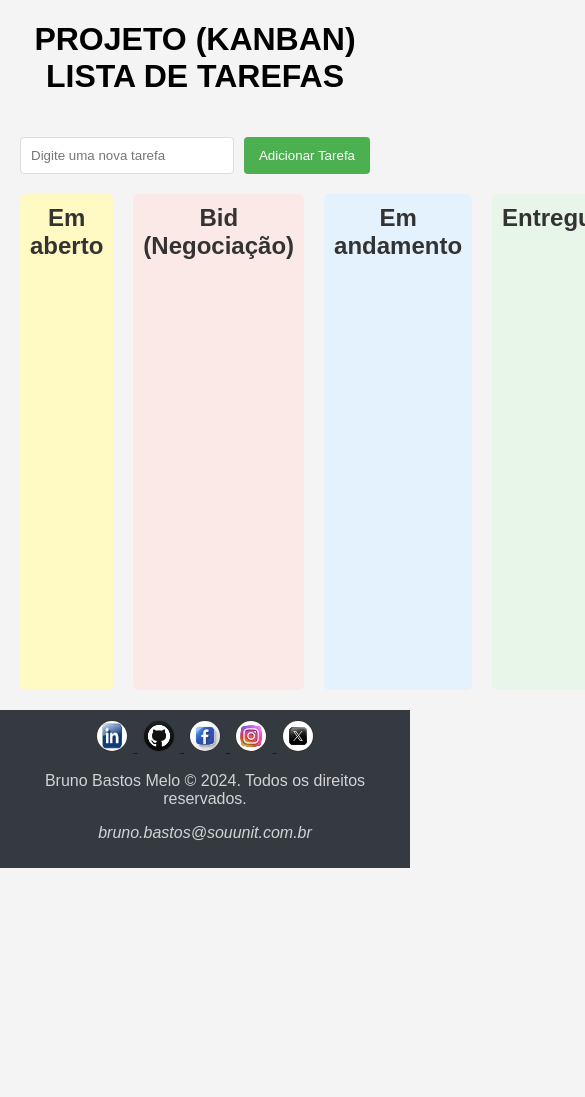
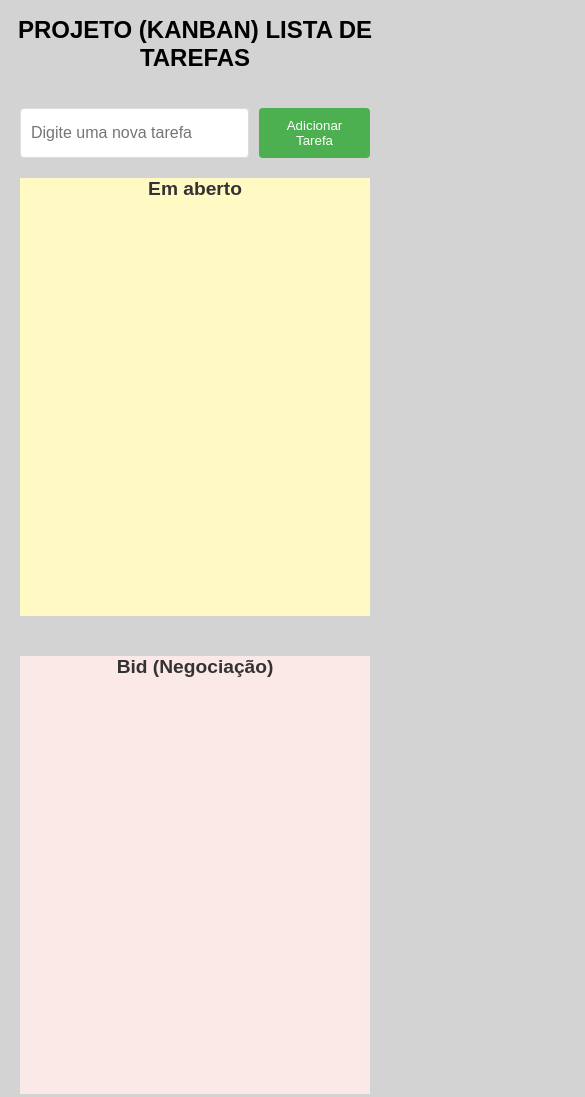
Before and after one commit to bastosmelo/Projeto_Kanban_-_Lista_de_Tarefas, a plain HTML site: page index.html in a window 390 px wide. Shown: the top 1097 px of the page, 585 px wide, since content can reach past the window. Before the commit the page ends 868 px from the top, so only its background shows below. Drawn offline with Linux system fonts and the light colour scheme.

Commit message:
Atualização do rodapé e responsividade do site.

```diff
--- a/index.html
+++ b/index.html
@@ -4,7 +4,7 @@
     <meta charset="UTF-8">
     <meta name="viewport" content="width=device-width, initial-scale=1.0">
     <title>Kanban Board</title>
-    <link rel="stylesheet" href="style.css">
+    <link rel="stylesheet" href="styles.css">
     <script src="script.js"></script>
 </head>
 <body>
@@ -36,26 +36,17 @@
             </div>
         </div>
     </div>
+    <!-- Ícones Sociais -->
     <footer class="footer">
-        <div class="social-links">
-            <a href="https://www.linkedin.com/in/bruno-bastos-melo-442ba9bb" target="_blank">
-                <img src="Imagens/LinkedIn.jpg" alt="LinkedIn" class="logo">
-            </a>
-            <a href="https://github.com/bastosmelo" target="_blank">
-                <img src="Imagens/GitHub.jpg" alt="GitHub" class="logo">
-            </a>
-            <a href="https://www.facebook.com/bastosmelo" target="_blank">
-                <img src="Imagens/Facebook.jpg" alt="Facebook" class="logo">
-            </a>
-            <a href="https://www.instagram.com/bastosmelo/" target="_blank">
-                <img src="Imagens/Instagram.jpg" alt="Instagram" class="logo">
-            </a>
-            <a href="https://x.com/BrunoBastosMelo" target="_blank">
-                <img src="Imagens/X-Twiter.jpg" alt="Twitter" class="logo">
-            </a>
+        <div class="social-icons">
+            <a href="https://www.linkedin.com/in/bruno-bastos-melo-442ba9bb" target="_blank"><img src="Imagens/LinkedIn.jpg" alt="LinkedIn" class="social-links"></a>
+            <a href="https://github.com/bastosmelo" target="_blank"><img src="Imagens/GitHub.jpg" alt="GitHub" class="social-links"></a>
+            <a href="https://www.facebook.com/bastosmelo" target="_blank"><img src="Imagens/Facebook.jpg" alt="Facebook" class="social-links"></a>
+            <a href="https://www.instagram.com/bastosmelo/" target="_blank"><img src="Imagens/Instagram.jpg" alt="Instagram" class="social-links"></a>
+            <a href="https://x.com/BrunoBastosMelo" target="_blank"><img src="Imagens/X-Twiter.jpg" alt="X-Twiter" class="social-links"></a>
         </div>
-        <p>Bruno Bastos Melo © 2024. Todos os direitos reservados.</p>
-        <p><i>bruno.bastos@souunit.com.br</i></p>
+    <p>Bruno Bastos Melo © 2024. Todos os direitos reservados.</p>
+    <p><i>bruno.bastos@souunit.com.br</i></p>
     </footer>
 </body>
 </html>
--- a/style.css
+++ b/styles.css
@@ -1,8 +1,15 @@
-body {
+/* Estilos Globais */
+html, body {
     font-family: Arial, sans-serif;
     margin: 0;
     padding: 0;
-    background-color: #f4f4f4;
+    background-color: lightgray;
+    overflow-x: hidden;
+}
+
+/* Garantir que elementos se ajustem à largura da viewport */
+* {
+    box-sizing: border-box;
 }
 
 .header {
@@ -40,18 +47,19 @@ body {
 .kanban-board {
     display: flex;
     gap: 20px;
+    flex-wrap: wrap; /* Permite quebra de linha para as colunas */
 }
 
 .column {
-    flex: 1;
-    border-radius: 5px;
-    padding: 10px;
+    flex: 1 1 calc(25% - 20px); /* Cada coluna ocupa 25% da largura com gap de 20px */
+    min-width: 250px; /* Garante um tamanho mínimo para não ficar muito pequeno */
 }
 
 .column h2 {
     margin-top: 0;
     text-align: center;
     color: #333;
+    font-size: 1.2rem; /* Ajusta o tamanho do texto dos títulos */
 }
 
 .task-list {
@@ -65,6 +73,7 @@ body {
     margin-bottom: 10px;
     box-shadow: 0 1px 3px rgba(0,0,0,0.12);
     cursor: move;
+    font-size: 0.9rem; /* Fonte menor em telas pequenas */
 }
 
 /* Cores específicas para cada coluna */
@@ -126,26 +135,76 @@ body {
     align-items: center;
 }
 
-
-/* Rodapé fixo ao final da página */
-.footer {
+/* Footer */
+footer {
+    width: 100%;
     text-align: center;
     padding: 10px;
     background-color: #343a40;
     color: lightgray;
-    width: 100%;
     position: relative;
     margin-top: auto; /* Empurra o rodapé para o final da página */
+    bottom: 0;
 }
 
-.social-links {
-    margin-bottom: 10px;
+/* Estilo para ícones sociais */
+.social-icons {
+text-align: center;
+margin-bottom: 20px;
 }
 
-.logo {
-    width: 30px;
-    height: 30px;
-    border-radius: 50%;
-    border: 1px solid #333;
-    margin: 0 5px;
+.social-icons img {
+width: 30px;
+height: 30px;
+border-radius: 50%;
+border: 1px solid #333;
+margin: 0 5px;
+cursor: pointer;
 }
+
+/* Responsividade para Footer e Ícones Sociais */
+@media (max-width: 768px) {
+.social-icons img {
+    width: 25px;
+    height: 25px;
+    }
+
+footer p {
+    font-size: 0.9em;
+    }
+}
+
+/* Responsividade para as colunas do Kanban */
+@media (max-width: 768px) {
+.kanban-board {
+    flex-direction: column; /* As colunas ficam uma abaixo da outra */
+    }
+
+.column {
+    flex: 1 1 100%; /* Cada coluna ocupa 100% da largura */
+    margin-bottom: 20px; /* Espaçamento entre as colunas */
+    }
+
+#taskInput {
+    font-size: 16px; /* Fonte maior para dispositivos móveis */
+    }
+
+#addTaskBtn {
+    padding: 10px; /* Botão maior */
+    }
+}
+
+@media (max-width: 480px) {
+h1 {
+    font-size: 1.5rem; /* Reduz tamanho do título */
+    }
+
+.social-icons img {
+    width: 20px;
+    height: 20px;
+    }
+
+footer p {
+    font-size: 0.8em; /* Texto menor no rodapé */
+    }
+}
```
